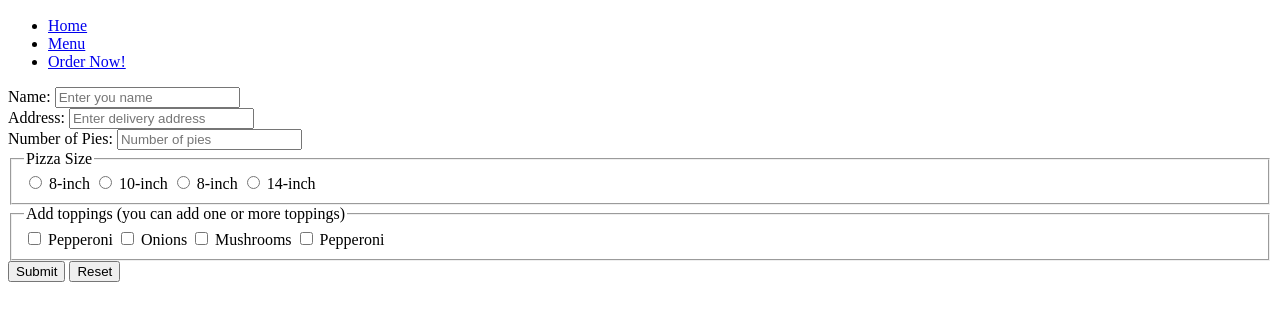
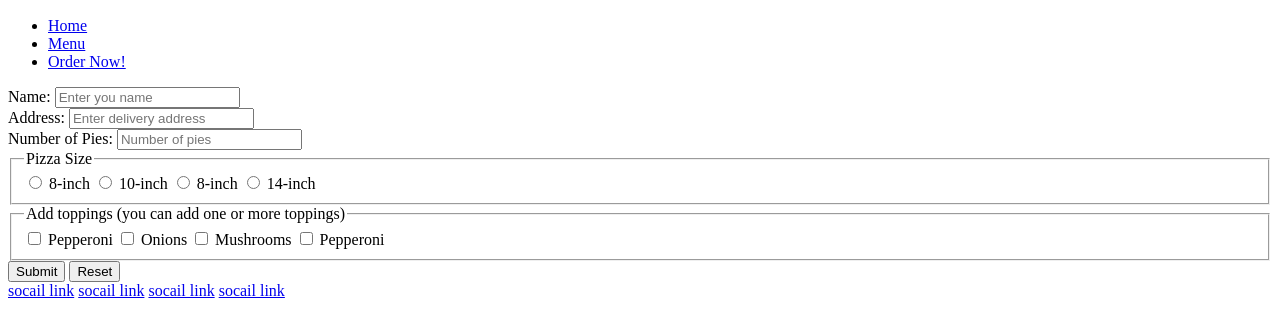
Before and after one commit to rajahwu/cis_114_forms_lab, a plain HTML site: page index.html in a window 1280 px wide. Shown: the part 112-446 px from the top of the page. Drawn offline with Linux system fonts and the light colour scheme.

Commit message:
add footer

```diff
--- a/index.html
+++ b/index.html
@@ -69,6 +69,12 @@
             <input type="reset">
         </div>
     </form>
+    <footer>
+        <a href="#">socail link</a>
+        <a href="#">socail link</a>
+        <a href="#">socail link</a>
+        <a href="#">socail link</a>
+    </footer>
 
     <script src="script.js"></script>
 </body>
```
